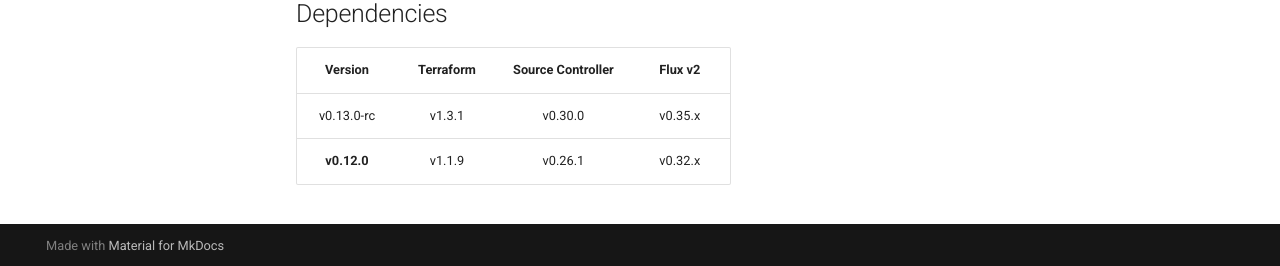
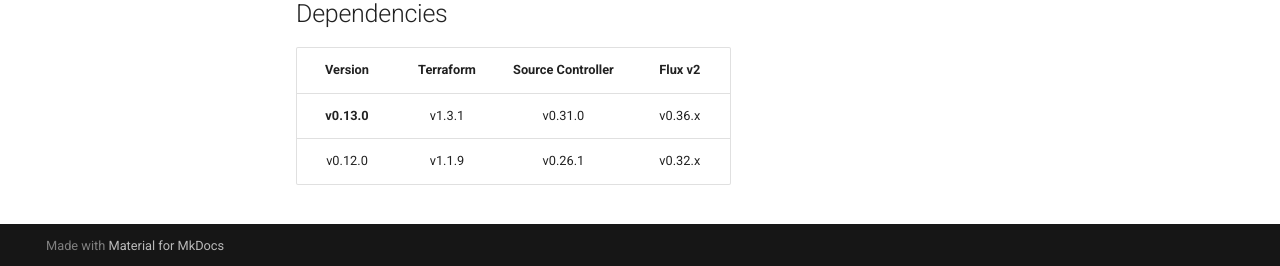
Before and after one commit to flux-iac/tofu-controller, an MkDocs documentation site: the page built from docs/index.md, in a window 1280 px wide and 900 px high, scrolled down 1150 px. Shown: the part 631-897 px from the top of the window. Built offline with MkDocs 1.6.1 and Material for MkDocs 9.7.7, drawn with Linux system fonts in a browser that asks for light colours; comment, search, counter and statistics services are not loaded.

Commit message:
upgrade s-c to v0.31.0 / flux v0.36
Signed-off-by: Chanwit Kaewkasi <chanwit@gmail.com>

```diff
--- a/docs/index.md
+++ b/docs/index.md
@@ -53,5 +53,5 @@ To get started, follow the [getting started](/tf-controller/getting_started) gui
 
 |   Version   | Terraform | Source Controller | Flux v2 |
 |:-----------:|:---------:|:-----------------:|:-------:|
-| v0.13.0-rc  |  v1.3.1   |      v0.30.0      | v0.35.x |
-| **v0.12.0** |  v1.1.9   |      v0.26.1      | v0.32.x |
+| **v0.13.0** |  v1.3.1   |      v0.31.0      | v0.36.x |
+|   v0.12.0   |  v1.1.9   |      v0.26.1      | v0.32.x |
```
Also changed, not shown: 5 other files.
